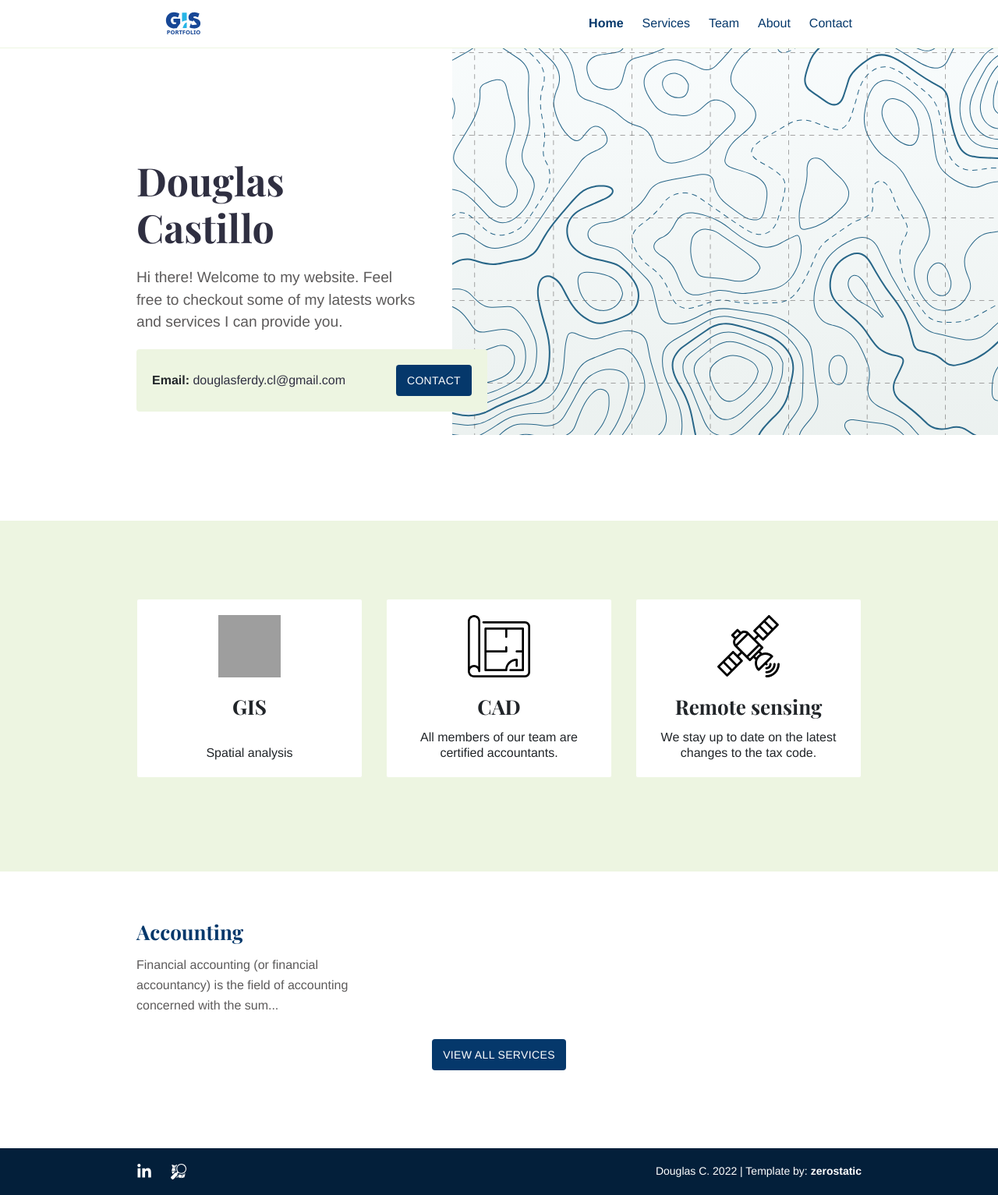
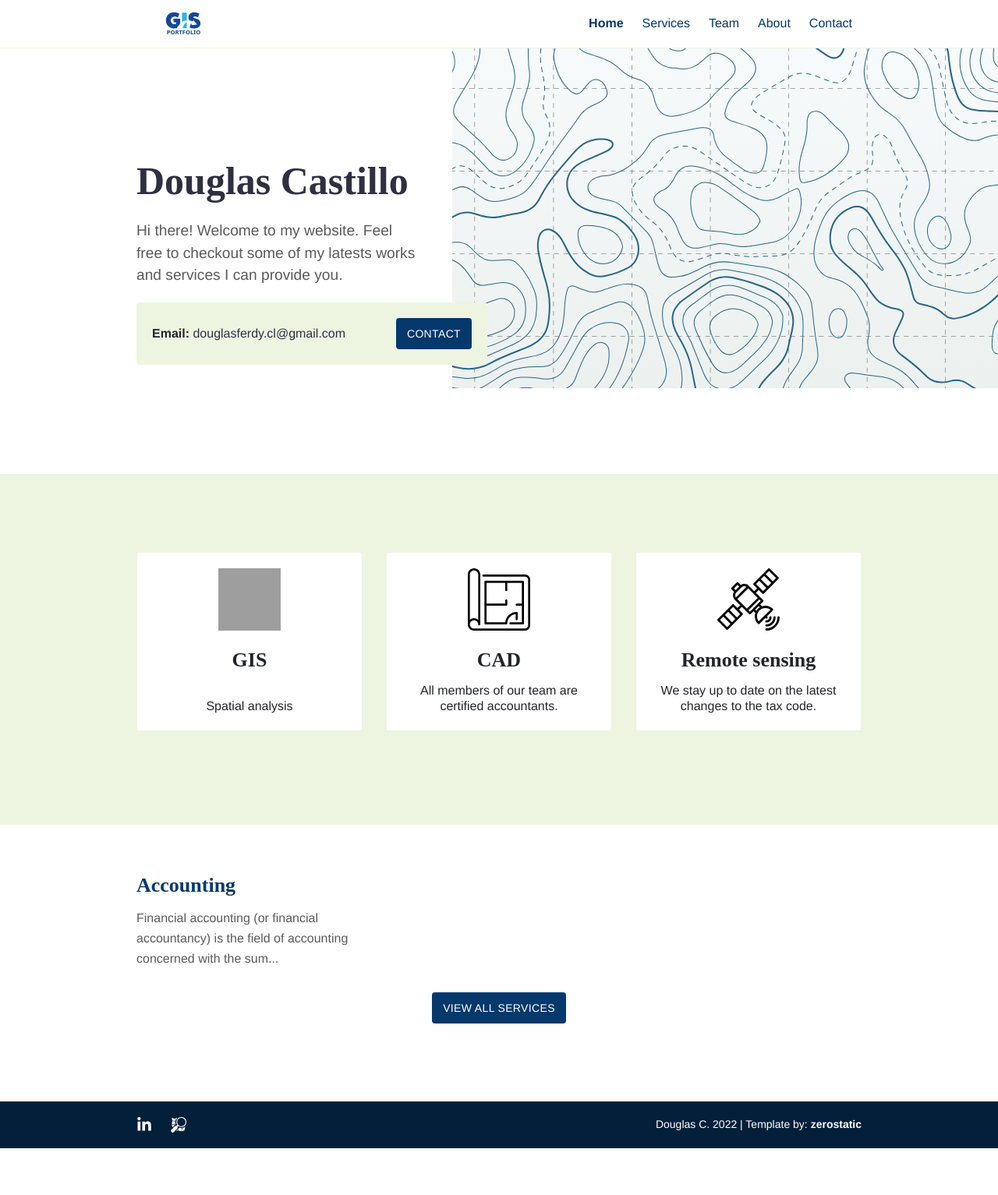
Before and after one commit to DFRCL/dfrclGIS.github.io, a Jekyll site: the page built from index.md, in a window 1280 px wide. Shown: the whole page at 78% size. Built offline with Jekyll 4.4.1, drawn with Linux system fonts in a browser that asks for light colours; after the commit the page ends 1473 px from its top, so only the background shows below that; grey boxes are pictures that could not be loaded.

Commit message:
Update style.scss

```diff
--- a/assets/css/style.scss
+++ b/assets/css/style.scss
@@ -18,7 +18,7 @@
 
 // Fonts
 $font-family-base: Helvetica, Arial, sans-serif, -apple-system;
-$font-family-heading: "Playfair Display", serif, -apple-system;
+$font-family-heading: "Roboto Slab", serif, -apple-system;
 
 // Footer
 $footer-background-color: $primary;
```
